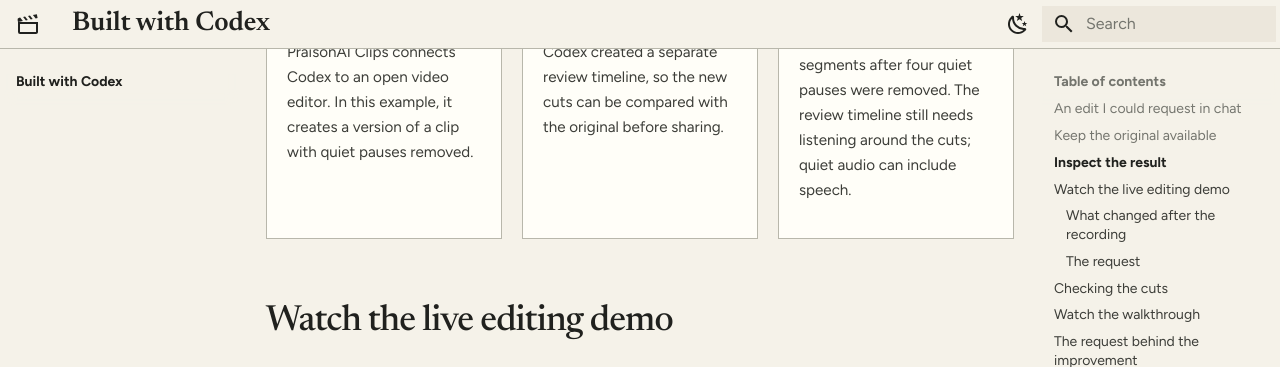
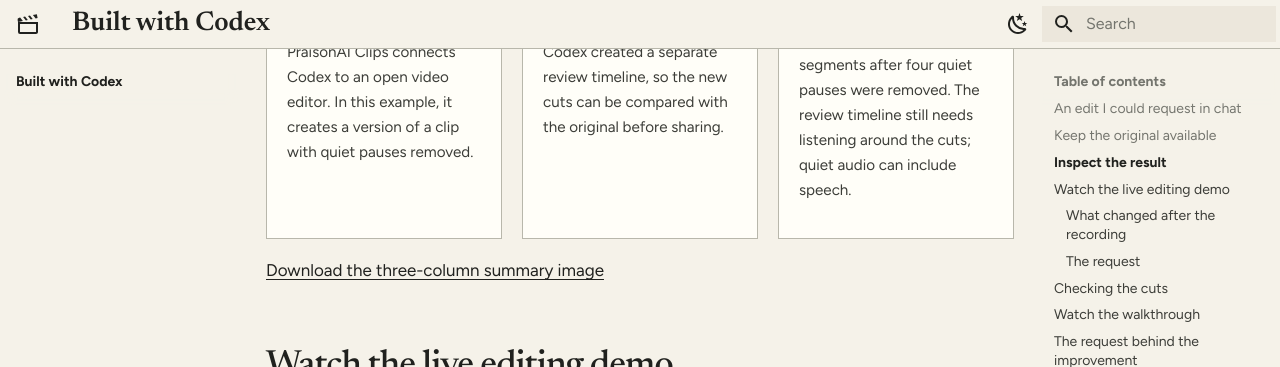
Before and after one commit to MervinPraison/praisonai-clips, an MkDocs documentation site: the page built from docs/built-with-codex.md, in a window 1280 px wide and 900 px high, scrolled down 689 px, cut to the strip 0-367 px from the top of the window. Built offline with MkDocs 1.6.1 and Material for MkDocs 9.7.7, drawn with Linux system fonts in a browser that asks for light colours.

Commit message:
Add shareable challenge summary screenshot

```diff
--- a/docs/built-with-codex.md
+++ b/docs/built-with-codex.md
@@ -21,6 +21,8 @@
 Resolve showed five matching video and audio segments after four quiet pauses were removed. The review timeline still needs listening around the cuts; quiet audio can include speech.
 </div>
 </div>
+
+[Download the three-column summary image](assets/challenge/three-columns.png)
 
 ## Watch the live editing demo
 
```
Also changed, not shown: docs/assets/challenge/three-columns.png (added).
